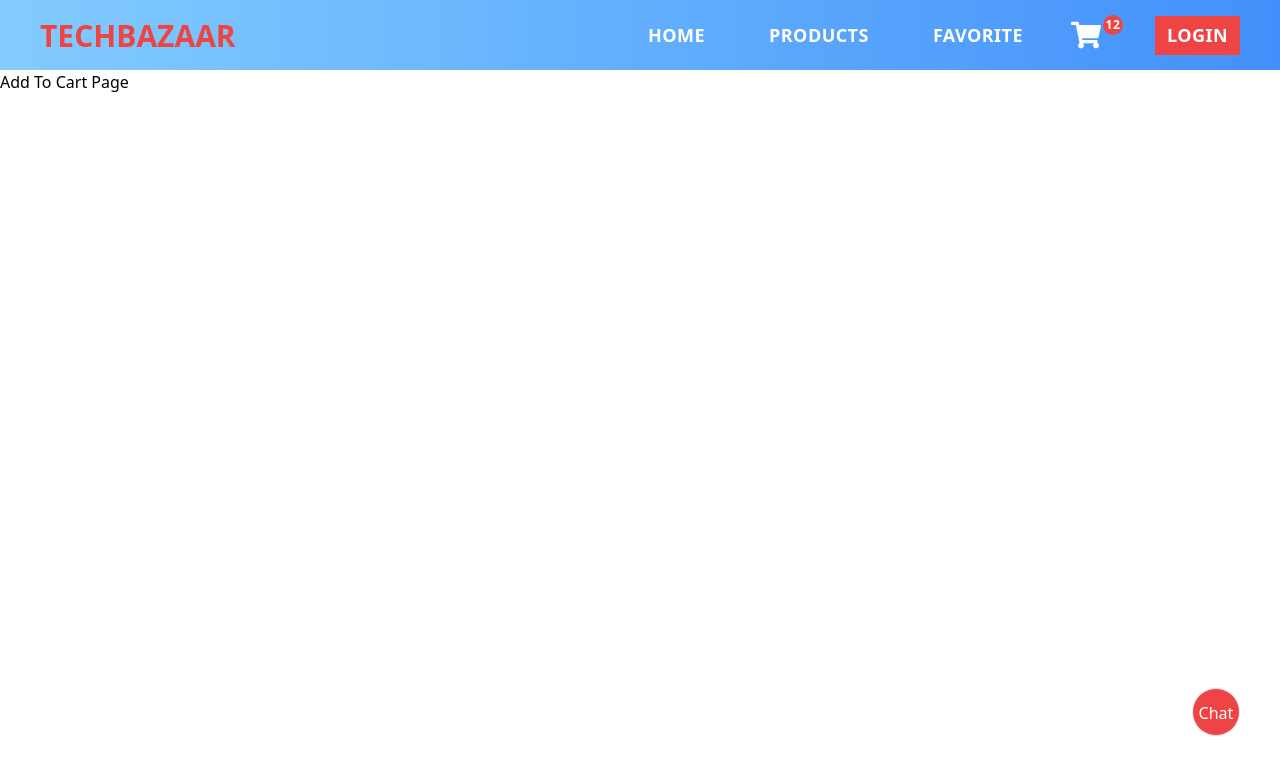
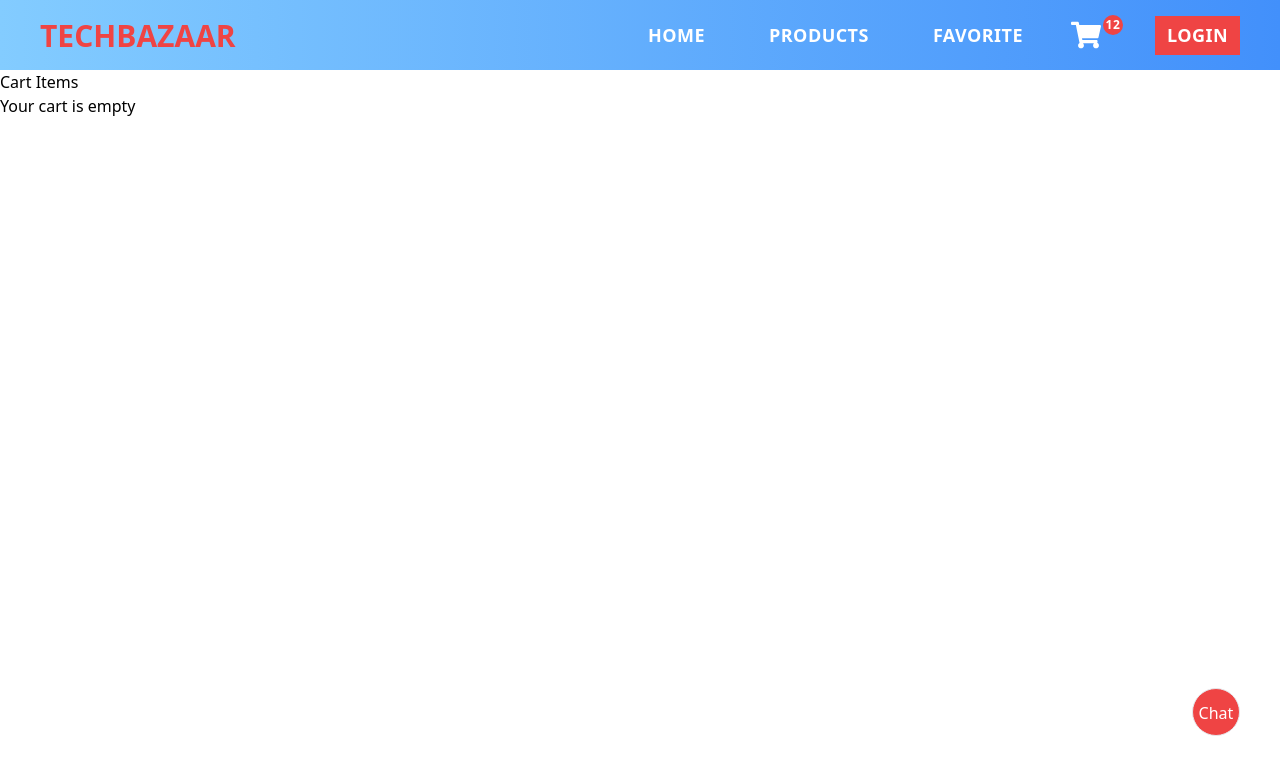
Before and after one commit to Zulqarnain32/TECHBAZAR, a React (Vite) app in the folder client/: page /cart in a window 1280 px wide. Shown: the top 774 px of the page. Built offline with nearby package versions, Linux system fonts and the light colour scheme.

Commit message:
stored cart data on localstorage

```diff
--- a/client/src/components/Cart.jsx
+++ b/client/src/components/Cart.jsx
@@ -1,16 +1,33 @@
-import React, { useEffect, useState } from "react";
-import axios from "axios";
+import React, { useState, useEffect } from "react";
 
 const Cart = () => {
+    const [cartItems, setCartItems] = useState([]);
 
+    useEffect(() => {
+        // 🟢 Retrieve cart data from localStorage
+        const storedCart = localStorage.getItem("cart");
+        if (storedCart) {
+            setCartItems(JSON.parse(storedCart));
+        }
+    }, []);
 
-
-  return (
-    <>
-
-     <h1>Add To Cart Page</h1>
-    </>
-  );
+    return (
+        <div>
+            <h2>Cart Items</h2>
+            {cartItems.length > 0 ? (
+                cartItems.map((item, index) => (
+                    <div key={index} className="cart-item">
+                        <img src={item.image} alt={item.name} width="50" />
+                        <h3>{item.name}</h3>
+                        <p>Price: Rs {item.price}</p>
+                        <p>Quantity: {item.quantity}</p>
+                    </div>
+                ))
+            ) : (
+                <p>Your cart is empty</p>
+            )}
+        </div>
+    );
 };
 
 export default Cart;
--- a/client/src/components/ProductDetail.jsx
+++ b/client/src/components/ProductDetail.jsx
@@ -7,6 +7,8 @@ import axios from "axios";
 const ProductDetail = () => {
     const { id } = useParams();
     const product = data.find((item) => item.id === parseInt(id));
+    // console.log("entire product ",product);
+
     const [image, setImage] = useState([product.image]);
     const [user, setUser] = useState(null); // Initialize user state
 
@@ -17,14 +19,14 @@ const ProductDetail = () => {
             try {
                 const parsedUser = JSON.parse(logginedUser);
                 setUser(parsedUser);
-                console.log("Logged in user data is ", parsedUser);
+                // console.log("Logged in user data is ", parsedUser);
             } catch (error) {
                 console.error("Error parsing user data:", error);
             }
         }
     },[]);
 
-    console.log("logged in user id is ", localStorage.getItem("id"));
+    // console.log("logged in user id is ", localStorage.getItem("id"));
 
     const changeImage = (imageAddress) => {
         setImage([imageAddress]);
@@ -46,7 +48,10 @@ const ProductDetail = () => {
                 product: product,
             });
 
-            alert(response.data.message);
+            // alert(response.data.message);
+            console.log(response.data);
+            localStorage.setItem("cart", JSON.stringify(response.data.cart));
+
         } catch (error) {
             console.error("Error adding to cart:", error.response?.data?.error || error.message);
         }
```
Also changed, not shown: 2 other files (tests, documents, lock files or other folders).
